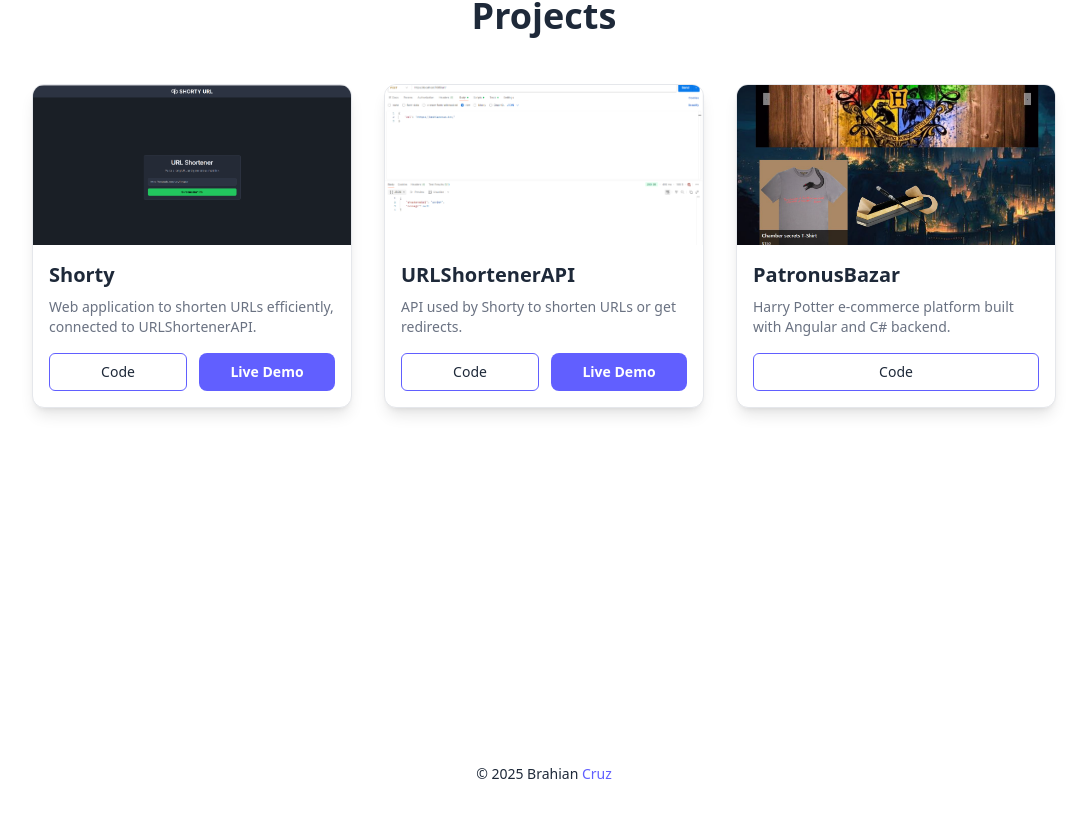
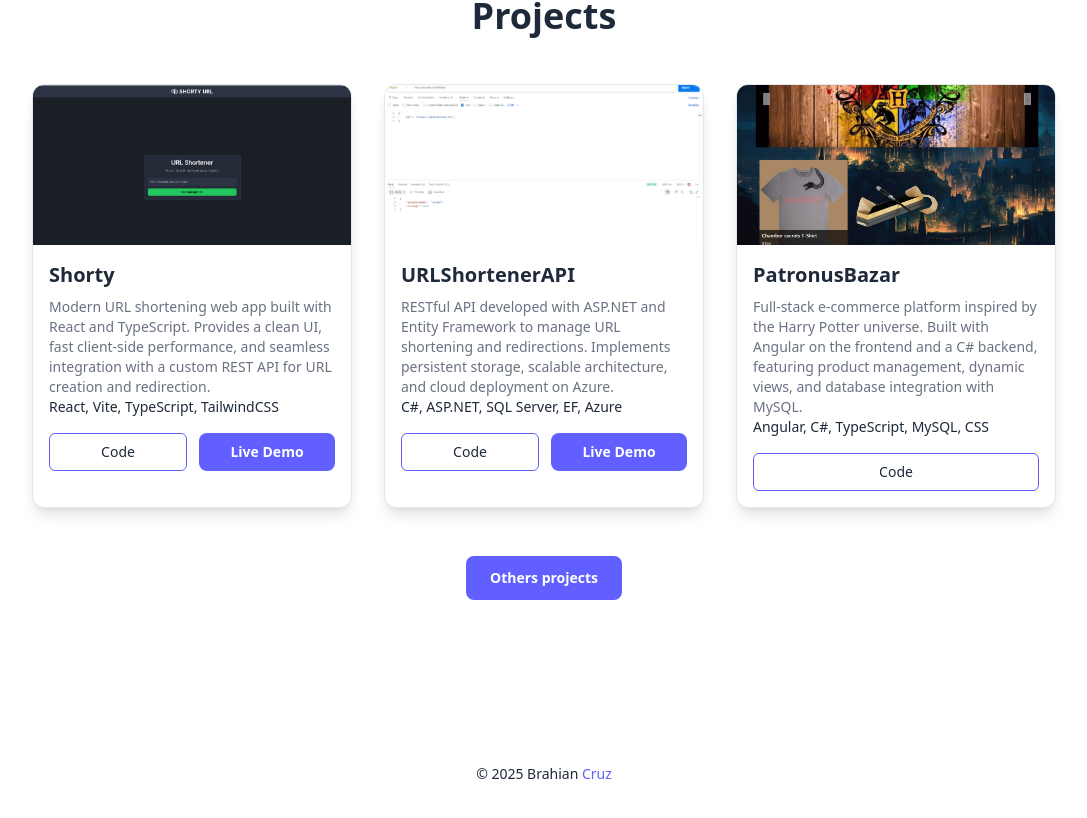
Before and after one commit to Brahian117/Portfolio, a React (Vite) app: page / in a window 1280 px wide. Shown: the part 2570-3388 px from the top of the page, without its empty margins (96-1183 px from the left). Built offline with nearby package versions, Linux system fonts and the light colour scheme.

Commit message:
Stack projects fixed and updated

```diff
--- a/src/components/sections/Projects/Projects.tsx
+++ b/src/components/sections/Projects/Projects.tsx
@@ -52,6 +52,14 @@
                 <p className="text-text-muted-light dark:text-text-muted-dark text-sm">
                   {project.description}
                 </p>
+
+                <p className="text-text-light dark:text-text-dark text-sm">
+                  {project.stack.map((tech, idx) => (
+                    <span key={idx}>
+                      {tech}{idx < project.stack.length - 1 ? ', ' : ''}
+                    </span>
+                  ))}
+                </p>
               </div>
 
                 <div className="flex gap-3 p-4 pt-0">
@@ -80,6 +88,14 @@
             </motion.div>
           ))}
         </div>
+        <div className="mt-12 flex justify-center">     <a
+              href="https://github.com/brahian117"
+              target="_blank"
+              rel="Github Brahian Cruz"
+              className="btn-primary px-6 py-3"
+            >Others projects</a>  </div>
+
+
       </section>
 
       {/* MODAL */}
--- a/src/data/projects.ts
+++ b/src/data/projects.ts
@@ -13,28 +13,30 @@
   {
     id: '1',
     title: 'Shorty',
-    stack: ['React', 'TypeScript', 'TailwindCSS','Vite'],
+    stack: ['React', 'Vite', 'TypeScript', 'TailwindCSS'],
     image: '/projects/ShortyURL.png',
     repoUrl: 'https://github.com/brahian117/urlshortenerweb',
     demoUrl: 'https://shtu.vercel.app/',
-    description: 'Web application to shorten URLs efficiently, connected to URLShortenerAPI.'
+    description:
+      'Modern URL shortening web app built with React and TypeScript. Provides a clean UI, fast client-side performance, and seamless integration with a custom REST API for URL creation and redirection.'
   },
   {
     id: '2',
     title: 'URLShortenerAPI',
-    stack: ['C#', 'ASP.NET', 'SQL Server', 'EF','Azure'],
+    stack: ['C#', 'ASP.NET', 'SQL Server', 'EF', 'Azure'],
     image: '/projects/ShortyAPI.png',
     repoUrl: 'https://github.com/brahian117/urlshortenerapi',
     demoUrl: 'https://shtu.vercel.app/',
-    description: 'API used by Shorty to shorten URLs or get redirects.'
+    description:
+      'RESTful API developed with ASP.NET and Entity Framework to manage URL shortening and redirections. Implements persistent storage, scalable architecture, and cloud deployment on Azure.'
   },
   {
     id: '3',
     title: 'PatronusBazar',
     image: '/projects/Patronus.png',
-    stack: ['Angular', 'C#', 'TypeScript','MySQL', 'CSS'],
+    stack: ['Angular', 'C#', 'TypeScript', 'MySQL', 'CSS'],
     repoUrl: 'https://github.com/Brahian117/PatronusBazar',
-    description: 'Harry Potter e-commerce platform built with Angular and C# backend.'
-
+    description:
+      'Full-stack e-commerce platform inspired by the Harry Potter universe. Built with Angular on the frontend and a C# backend, featuring product management, dynamic views, and database integration with MySQL.'
   }
-]
+];
```
